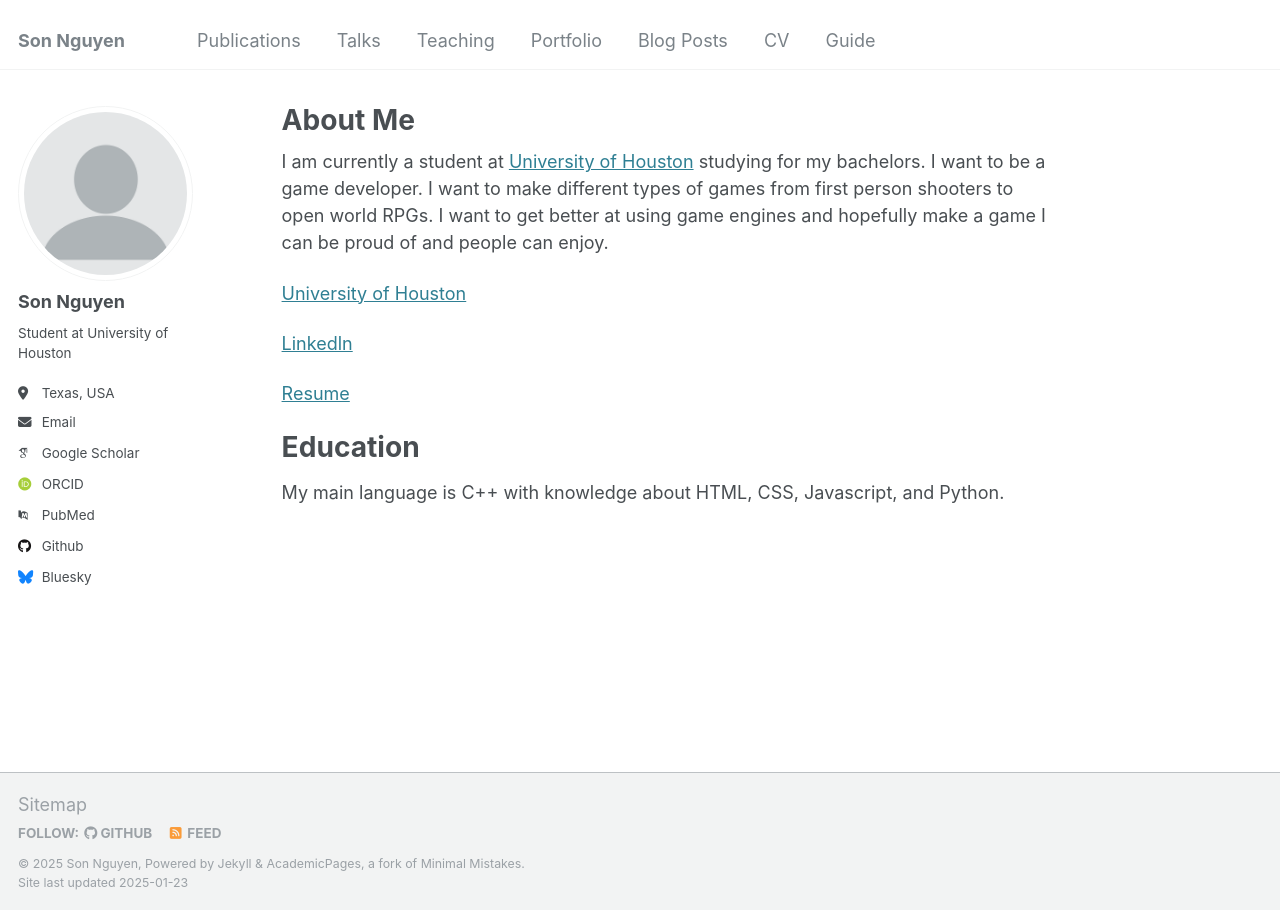
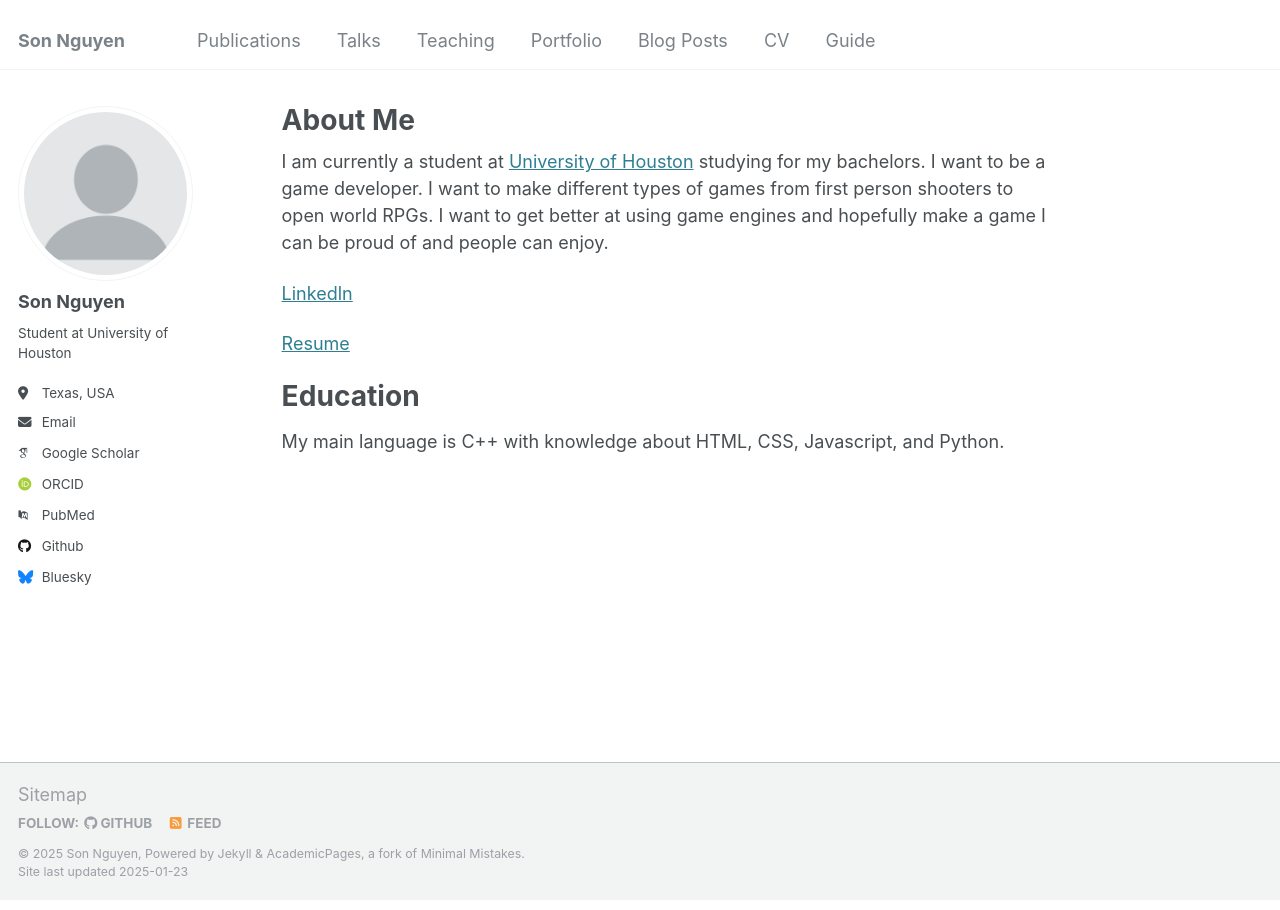
Before and after one commit to Fundog5474/Fundog5474.github.io, a Jekyll site: the page built from _pages/about.md, in a window 1280 px wide. Built offline with Jekyll 4.4.1, drawn with Linux system fonts in a browser that asks for light colours; some web fonts are replaced.

Commit message:
Update about.md

```diff
--- a/_pages/about.md
+++ b/_pages/about.md
@@ -8,10 +8,7 @@ redirect_from:
 ---
 
 
-I am currently a student at [University of Houston](cs.uh.edu) studying for my bachelors. I want to be a game developer. I want to make different types of games from first person shooters to open world RPGs. I want to get better at using game engines and hopefully make a game I can be proud of and people can enjoy.
-
-[University of Houston](cs.uh.edu)
-
+I am currently a student at [University of Houston](https://www.uh.edu/nsm/computer-science/) studying for my bachelors. I want to be a game developer. I want to make different types of games from first person shooters to open world RPGs. I want to get better at using game engines and hopefully make a game I can be proud of and people can enjoy.
 
 [Linkedln](https://www.linkedin.com/in/son-nguyen-410505348/)
 
```
